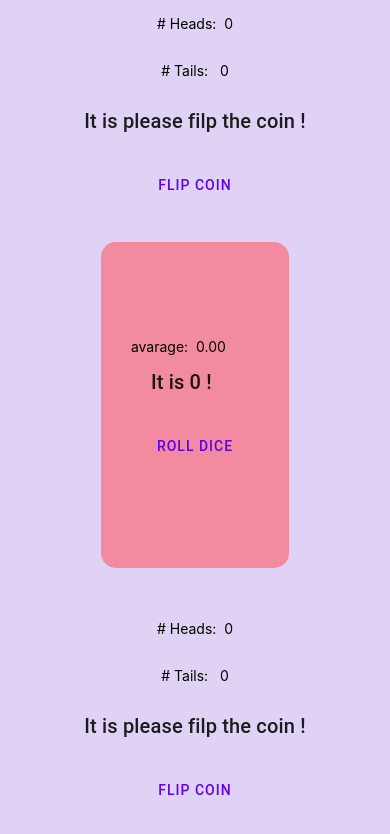
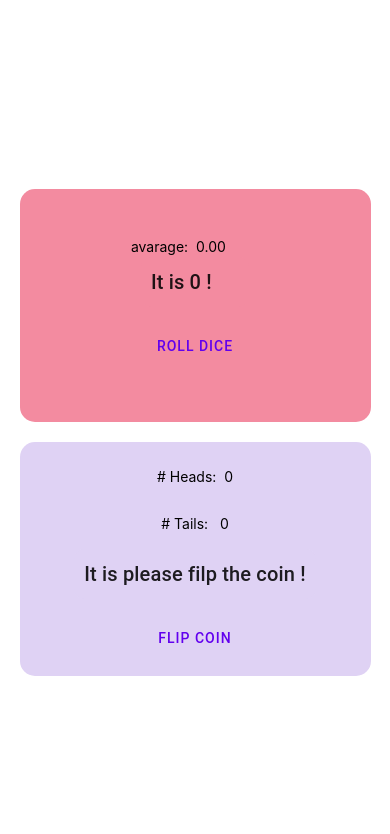
Before and after one commit to ardada2468/coinflip-expo, a React Native app: screen / in a window 390 px wide. Shown: the top 834 px of the page. Built offline with nearby package versions, Linux system fonts and the light colour scheme.

Commit message:
dice component updated

```diff
--- a/App.tsx
+++ b/App.tsx
@@ -15,58 +15,52 @@ interface Icoin {
   tails?: number;
   coin?: String;
 }
-class App extends Component <Icoin>{
-  state = {
-    coin: "please filp the coin",
-    heads: 0,
-    tails: 0
-  }
+class App extends Component{
+  // state = {
+  //   coin: "please filp the coin",
+  //   heads: 0,
+  //   tails: 0
+  // }
 
-   getRandomInt(min:number, max:number) {
-    min = Math.ceil(min);
-    max = Math.floor(max);
-    return Math.floor(Math.random() * (max - min) + min); //The maximum is exclusive and the minimum is inclusive
-  }
+  //  getRandomInt(min:number, max:number) {
+  //   min = Math.ceil(min);
+  //   max = Math.floor(max);
+  //   return Math.floor(Math.random() * (max - min) + min); //The maximum is exclusive and the minimum is inclusive
+  // }
 
-  onPress = () => {
-    let rand: any = this.getRandomInt(1,10);
-    let value: String = "tails"
-    if(rand <= 5){
-      value = "heads"
-      this.setState({
-        heads: this.state.heads+1,
-        coin: value
-      })
-    }else{
-    this.setState({
-      tails: this.state.tails+1,
-      coin: value
-    })
-  }
-    // console.log({rand,value})
-  }
+  // onPress = () => {
+  //   let rand: any = this.getRandomInt(1,10);
+  //   let value: String = "tails"
+  //   if(rand <= 5){
+  //     value = "heads"
+  //     this.setState({
+  //       heads: this.state.heads+1,
+  //       coin: value
+  //     })
+  //   }else{
+  //   this.setState({
+  //     tails: this.state.tails+1,
+  //     coin: value
+  //   })
+  // }
+  //   // console.log({rand,value})
+  // }
 
 
 
-  getResultStyler(){
-    if(this.state.coin == "tails"){
-      return styles.result1;
-    }else return styles.result2;
-  }
+  // getResultStyler(){
+  //   if(this.state.coin == "tails"){
+  //     return styles.result1;
+  //   }else return styles.result2;
+  // }
 
  render() {
     return (
-      <View style={[styles.container, this.getResultStyler()]}>
-        <Text style={styles.info}># Heads: {" " + this.state.heads}</Text>
-        <Text style={styles.info}># Tails:  { " " + this.state.tails}</Text>
+      <View style={styles.container}>
         <View>
-          <Title style={[this.getResultStyler(), styles.commonResult]}>It is { this.state.coin } !</Title>
-          <Button onPress={this.onPress} style={styles.button}>
-            <Text>Flip Coin</Text>
-          </Button>
+          <DiceRoll></DiceRoll>
+          <CoinFlip></CoinFlip>
         </View>
-        <DiceRoll></DiceRoll>
-        <CoinFlip></CoinFlip>
       </View>
     )
   }
@@ -78,28 +72,7 @@ const styles = StyleSheet.create({
     justifyContent: 'center',
     alignItems: 'center',
   },
-  button: {
-    // alignItems: 'center',
-    // backgroundColor: '#DDDDDD',
-    padding: 10,
-    marginTop:10,
-  },
-  info: {
-    padding: 10,
-    margin: 5,
-  },
-  result1: {
-    backgroundColor: "#B7D1F8",
 
-  },
-  result2: {
-    backgroundColor: "#DFD2F4",
-  },
-  commonResult:{
-    padding: 10,
-    margin:10,
-    borderRadius: 10
-  }
 
 })
 
--- a/Pages/coinFlip.tsx
+++ b/Pages/coinFlip.tsx
@@ -5,7 +5,9 @@ import {
   TouchableOpacity,
   Text,
   View,
+  Dimensions,
 } from 'react-native'
+import * as Haptics from 'expo-haptics';
 import { Button, Title } from 'react-native-paper'
 import { Icon } from 'react-native-paper/lib/typescript/components/Avatar/Avatar';
 interface Icoin {
@@ -25,13 +27,14 @@ class CoinFlip extends Component <Icoin>{
   }
 
 
-  constructor() {
-  let x:Icoin = {coin: "please filp the coin",heads: 0,tails: 0};
-   super(x)
-  }
+  // constructor() {
+  // let x:Icoin = {coin: "please filp the coin",heads: 0,tails: 0};
+  //  super(x)
+  // }
 
 
   onPress = () => {
+    Haptics.impactAsync(Haptics.ImpactFeedbackStyle.Light)
     let rand: any = this.getRand(1,10);
     let value: String = "tails"
     if(rand <= 5){
@@ -50,7 +53,7 @@ class CoinFlip extends Component <Icoin>{
   }
 
 
-
+//
   getResultStyler(){
     if(this.state.coin == "tails"){
       return styles.result1;
@@ -63,9 +66,6 @@ class CoinFlip extends Component <Icoin>{
         <Text style={styles.info}># Heads: {" " + this.state.heads}</Text>
         <Text style={styles.info}># Tails:  { " " + this.state.tails}</Text>
         <View>
-          {/* <Text>
-            It is { this.state.coin } !
-          </Text> */}
           <Title style={[this.getResultStyler(), styles.commonResult]}>It is { this.state.coin } !</Title>
           <Button onPress={this.onPress} style={styles.button}>
             <Text>Flip Coin</Text>
@@ -77,12 +77,18 @@ class CoinFlip extends Component <Icoin>{
 }
 
 
+var width = Dimensions.get('window').width;
 
 const styles = StyleSheet.create({
   container: {
     flex: 1,
     justifyContent: 'center',
     alignItems: 'center',
+    padding: 30,
+    margin: 10,
+    borderRadius: 15,
+    width: width*.9
+    //
   },
   button: {
     // alignItems: 'center',
--- a/package.json
+++ b/package.json
@@ -18,7 +18,8 @@
     "react-native-paper": "^4.9.2",
     "react-native-safe-area-context": "3.3.2",
     "react-native-screens": "~3.8.0",
-    "react-native-web": "0.17.1"
+    "react-native-web": "0.17.1",
+    "expo-haptics": "~11.0.3"
   },
   "devDependencies": {
     "@babel/core": "^7.12.9",
```
Also changed, not shown: 1 other file (tests, documents, lock files or other folders).
